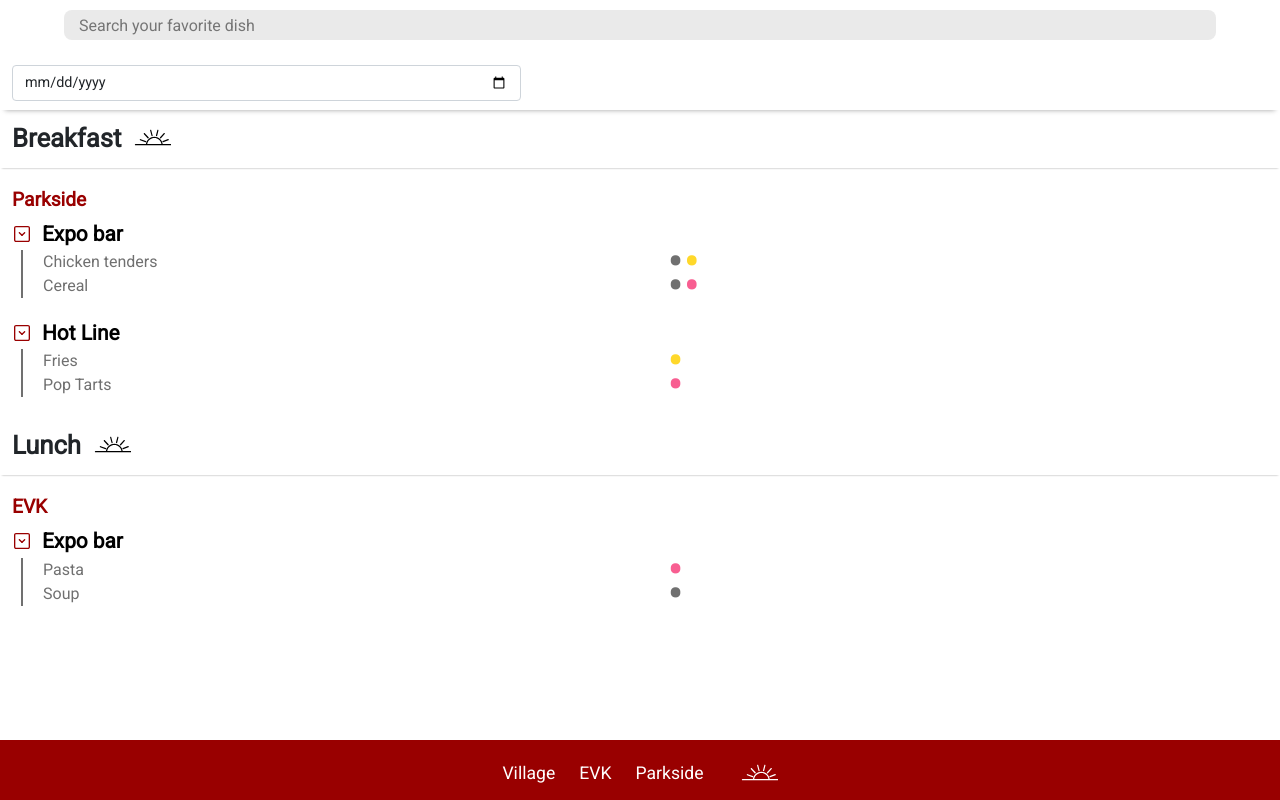
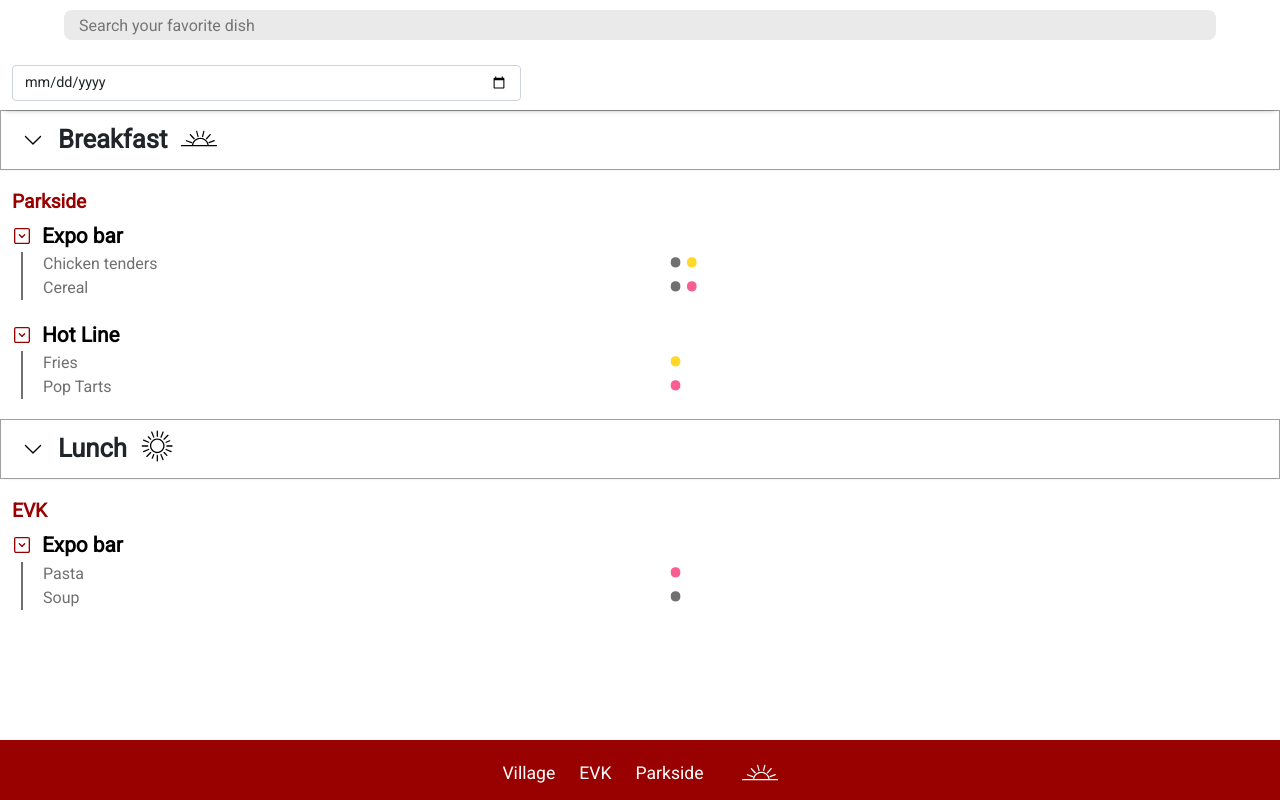
Before and after one commit to scottmai/trojan-dining, a React (Create React App) app in the folder frontend/: page / in a window 1280 px wide. Built offline with nearby package versions, Linux system fonts and the light colour scheme; data requests are answered from the project's data file.

Commit message:
Mealtime dropdowns and styling complete

```diff
--- a/frontend/src/components/Header.js
+++ b/frontend/src/components/Header.js
@@ -6,7 +6,6 @@ const Header = ({locationName}) => {
     const [displayDate, setDisplayDate] = useState(today);
     return (
         <div className="header row">
-            {/* <h2 className="col-7">{locationName}</h2> */}
             <div className="col-5 date-picker">
                 <Form.Group controlId="menu_date" size="sm">
                 <Form.Control
--- a/frontend/src/components/MealtimeSection.js
+++ b/frontend/src/components/MealtimeSection.js
@@ -1,18 +1,33 @@
 import DiningLocation from './DiningLocation'
 import React, { useState } from 'react';
+import dropdownIcon from '../assets/icons/chevron-meals.svg'
 import breakfastIcon from "../assets/icons/sunrise-dark.svg";
+import lunchIcon from "../assets/icons/sun.svg";
+import dinnerIcon from "../assets/icons/moon.svg";
 
 const MealtimeSection = (props) => {
     const [isOpen, setIsOpen] = useState(true);
 
     const toggleDropdown = () => setIsOpen(!isOpen);
 
+    const mealtimeIcon = () => {
+        switch(props.mealtime.name) {
+            case 'Breakfast':
+                return breakfastIcon;
+            case 'Lunch':
+                return lunchIcon;
+            default:
+                return dinnerIcon;
+        }
+    }
+
     return (
         <div className="mealtimeSection">
             <div className="mealtime-banner row" onClick={toggleDropdown}>
                 <h2 className="mealtimeTitle">
+                <img className={`dropdown-icon ${isOpen ? '' : 'closed'}`} src={dropdownIcon} alt="dropdown" />
                     {props.mealtime.name}
-                    <img className="mealtime-icon" alt="Breakfast" src={breakfastIcon} />
+                    <img className={`mealtime-icon ${props.mealtime.name.toLowerCase()}`} alt={props.mealtime.name} src={mealtimeIcon()} />
                 </h2>
             </div>
 
--- a/frontend/src/index.scss
+++ b/frontend/src/index.scss
@@ -4,7 +4,7 @@
 body {
     margin: 0;
     padding: 0;
-    padding-bottom: 50px;
+    margin-bottom: 59px;
     font-family: Roboto, sans-serif;
     overflow-x: none;
 }
@@ -140,19 +140,39 @@ body {
         }
         .mealtime-icon {
             width: 50px;
-            margin-bottom: -10px;
-            // transform: translateY(5px);
+            &.breakfast {
+                margin-bottom: -10px;
+            }
+            &.lunch {
+                margin-left: 10px;
+                width: 40px;
+            }
+            &.dinner {
+                margin-left: 10px;
+                width: 35px;
+            }
+        }
+        .dropdown-icon {
+            width: 40px;
+            margin-right: 5px;
+            margin-bottom: -5px;
+            &.closed {
+                margin-top: -20px;
+                transform: rotate(180deg);
+            }
         }
         .mealtime-banner {
             padding-top: 10px;
             background-color: white;
-            margin-bottom: 20px;
-            top: 110px;
+
+            top: 109px;
             position: sticky;
-            box-shadow: 0 2px 2px -2px #00000060;
+            border: 1px solid #00000060;
+            box-shadow: 0 2px 2px -2px #00000020;
         }
         .dining-location-list {
             display: none;
+            margin-top: 20px;
             &.open {
                 display: inherit;
             }
```
Also changed, not shown: frontend/src/assets/icons/moon.svg, frontend/src/assets/icons/sun.svg.
